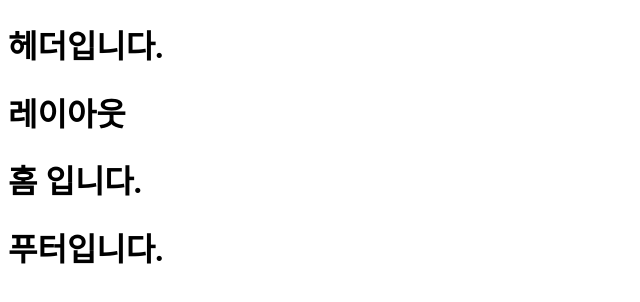
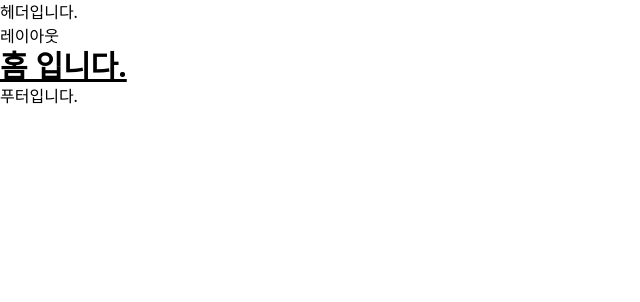
Before and after one commit to Largopie/next-portfolio, a Next.js app: page / in a window 1280 px wide. Shown: the top 302 px of the page, without its empty margins (0-640 px from the left). Built offline with nearby package versions, Linux system fonts and the light colour scheme.

Commit message:
build: tailwind 초기 세팅

```diff
--- a/pages/_app.js
+++ b/pages/_app.js
@@ -1,3 +1,4 @@
+import '@/styles/globals.css'
 
 export default function App({ Component, pageProps }) {
   return <Component {...pageProps} />
--- a/pages/index.js
+++ b/pages/index.js
@@ -14,7 +14,9 @@
         <link rel="icon" href="/favicon.ico" />
       </Head>
 
-      <h1>홈 입니다.</h1>
+      <h1 className="text-3xl font-bold underline">
+        홈 입니다.
+      </h1>
     </Layout>
   )
 }
--- /dev/null
+++ b/postcss.config.js
@@ -0,0 +1,6 @@
+module.exports = {
+  plugins: {
+    tailwindcss: { config: './tailwind.config.js' },
+    autoprefixer: {},
+  },
+};
--- a/styles/Home.module.css
+++ /dev/null
@@ -1,229 +0,0 @@
-.main {
-  display: flex;
-  flex-direction: column;
-  justify-content: space-between;
-  align-items: center;
-  padding: 6rem;
-  min-height: 100vh;
-}
-
-.description {
-  display: inherit;
-  justify-content: inherit;
-  align-items: inherit;
-  font-size: 0.85rem;
-  max-width: var(--max-width);
-  width: 100%;
-  z-index: 2;
-  font-family: var(--font-mono);
-}
-
-.description a {
-  display: flex;
-  justify-content: center;
-  align-items: center;
-  gap: 0.5rem;
-}
-
-.description p {
-  position: relative;
-  margin: 0;
-  padding: 1rem;
-  background-color: rgba(var(--callout-rgb), 0.5);
-  border: 1px solid rgba(var(--callout-border-rgb), 0.3);
-  border-radius: var(--border-radius);
-}
-
-.code {
-  font-weight: 700;
-  font-family: var(--font-mono);
-}
-
-.grid {
-  display: grid;
-  grid-template-columns: repeat(4, minmax(25%, auto));
-  max-width: var(--max-width);
-  width: 100%;
-}
-
-.card {
-  padding: 1rem 1.2rem;
-  border-radius: var(--border-radius);
-  background: rgba(var(--card-rgb), 0);
-  border: 1px solid rgba(var(--card-border-rgb), 0);
-  transition: background 200ms, border 200ms;
-}
-
-.card span {
-  display: inline-block;
-  transition: transform 200ms;
-}
-
-.card h2 {
-  font-weight: 600;
-  margin-bottom: 0.7rem;
-}
-
-.card p {
-  margin: 0;
-  opacity: 0.6;
-  font-size: 0.9rem;
-  line-height: 1.5;
-  max-width: 30ch;
-}
-
-.center {
-  display: flex;
-  justify-content: center;
-  align-items: center;
-  position: relative;
-  padding: 4rem 0;
-}
-
-.center::before {
-  background: var(--secondary-glow);
-  border-radius: 50%;
-  width: 480px;
-  height: 360px;
-  margin-left: -400px;
-}
-
-.center::after {
-  background: var(--primary-glow);
-  width: 240px;
-  height: 180px;
-  z-index: -1;
-}
-
-.center::before,
-.center::after {
-  content: '';
-  left: 50%;
-  position: absolute;
-  filter: blur(45px);
-  transform: translateZ(0);
-}
-
-.logo {
-  position: relative;
-}
-/* Enable hover only on non-touch devices */
-@media (hover: hover) and (pointer: fine) {
-  .card:hover {
-    background: rgba(var(--card-rgb), 0.1);
-    border: 1px solid rgba(var(--card-border-rgb), 0.15);
-  }
-
-  .card:hover span {
-    transform: translateX(4px);
-  }
-}
-
-@media (prefers-reduced-motion) {
-  .card:hover span {
-    transform: none;
-  }
-}
-
-/* Mobile */
-@media (max-width: 700px) {
-  .content {
-    padding: 4rem;
-  }
-
-  .grid {
-    grid-template-columns: 1fr;
-    margin-bottom: 120px;
-    max-width: 320px;
-    text-align: center;
-  }
-
-  .card {
-    padding: 1rem 2.5rem;
-  }
-
-  .card h2 {
-    margin-bottom: 0.5rem;
-  }
-
-  .center {
-    padding: 8rem 0 6rem;
-  }
-
-  .center::before {
-    transform: none;
-    height: 300px;
-  }
-
-  .description {
-    font-size: 0.8rem;
-  }
-
-  .description a {
-    padding: 1rem;
-  }
-
-  .description p,
-  .description div {
-    display: flex;
-    justify-content: center;
-    position: fixed;
-    width: 100%;
-  }
-
-  .description p {
-    align-items: center;
-    inset: 0 0 auto;
-    padding: 2rem 1rem 1.4rem;
-    border-radius: 0;
-    border: none;
-    border-bottom: 1px solid rgba(var(--callout-border-rgb), 0.25);
-    background: linear-gradient(
-      to bottom,
-      rgba(var(--background-start-rgb), 1),
-      rgba(var(--callout-rgb), 0.5)
-    );
-    background-clip: padding-box;
-    backdrop-filter: blur(24px);
-  }
-
-  .description div {
-    align-items: flex-end;
-    pointer-events: none;
-    inset: auto 0 0;
-    padding: 2rem;
-    height: 200px;
-    background: linear-gradient(
-      to bottom,
-      transparent 0%,
-      rgb(var(--background-end-rgb)) 40%
-    );
-    z-index: 1;
-  }
-}
-
-/* Tablet and Smaller Desktop */
-@media (min-width: 701px) and (max-width: 1120px) {
-  .grid {
-    grid-template-columns: repeat(2, 50%);
-  }
-}
-
-@media (prefers-color-scheme: dark) {
-  .vercelLogo {
-    filter: invert(1);
-  }
-
-  .logo {
-    filter: invert(1) drop-shadow(0 0 0.3rem #ffffff70);
-  }
-}
-
-@keyframes rotate {
-  from {
-    transform: rotate(360deg);
-  }
-  to {
-    transform: rotate(0deg);
-  }
-}
--- a/styles/globals.css
+++ b/styles/globals.css
@@ -1,107 +1,3 @@
-:root {
-  --max-width: 1100px;
-  --border-radius: 12px;
-  --font-mono: ui-monospace, Menlo, Monaco, 'Cascadia Mono', 'Segoe UI Mono',
-    'Roboto Mono', 'Oxygen Mono', 'Ubuntu Monospace', 'Source Code Pro',
-    'Fira Mono', 'Droid Sans Mono', 'Courier New', monospace;
-
-  --foreground-rgb: 0, 0, 0;
-  --background-start-rgb: 214, 219, 220;
-  --background-end-rgb: 255, 255, 255;
-
-  --primary-glow: conic-gradient(
-    from 180deg at 50% 50%,
-    #16abff33 0deg,
-    #0885ff33 55deg,
-    #54d6ff33 120deg,
-    #0071ff33 160deg,
-    transparent 360deg
-  );
-  --secondary-glow: radial-gradient(
-    rgba(255, 255, 255, 1),
-    rgba(255, 255, 255, 0)
-  );
-
-  --tile-start-rgb: 239, 245, 249;
-  --tile-end-rgb: 228, 232, 233;
-  --tile-border: conic-gradient(
-    #00000080,
-    #00000040,
-    #00000030,
-    #00000020,
-    #00000010,
-    #00000010,
-    #00000080
-  );
-
-  --callout-rgb: 238, 240, 241;
-  --callout-border-rgb: 172, 175, 176;
-  --card-rgb: 180, 185, 188;
-  --card-border-rgb: 131, 134, 135;
-}
-
-@media (prefers-color-scheme: dark) {
-  :root {
-    --foreground-rgb: 255, 255, 255;
-    --background-start-rgb: 0, 0, 0;
-    --background-end-rgb: 0, 0, 0;
-
-    --primary-glow: radial-gradient(rgba(1, 65, 255, 0.4), rgba(1, 65, 255, 0));
-    --secondary-glow: linear-gradient(
-      to bottom right,
-      rgba(1, 65, 255, 0),
-      rgba(1, 65, 255, 0),
-      rgba(1, 65, 255, 0.3)
-    );
-
-    --tile-start-rgb: 2, 13, 46;
-    --tile-end-rgb: 2, 5, 19;
-    --tile-border: conic-gradient(
-      #ffffff80,
-      #ffffff40,
-      #ffffff30,
-      #ffffff20,
-      #ffffff10,
-      #ffffff10,
-      #ffffff80
-    );
-
-    --callout-rgb: 20, 20, 20;
-    --callout-border-rgb: 108, 108, 108;
-    --card-rgb: 100, 100, 100;
-    --card-border-rgb: 200, 200, 200;
-  }
-}
-
-* {
-  box-sizing: border-box;
-  padding: 0;
-  margin: 0;
-}
-
-html,
-body {
-  max-width: 100vw;
-  overflow-x: hidden;
-}
-
-body {
-  color: rgb(var(--foreground-rgb));
-  background: linear-gradient(
-      to bottom,
-      transparent,
-      rgb(var(--background-end-rgb))
-    )
-    rgb(var(--background-start-rgb));
-}
-
-a {
-  color: inherit;
-  text-decoration: none;
-}
-
-@media (prefers-color-scheme: dark) {
-  html {
-    color-scheme: dark;
-  }
-}
+@tailwind base;
+@tailwind components;
+@tailwind utilities;
--- /dev/null
+++ b/tailwind.config.js
@@ -0,0 +1,13 @@
+/** @type {import('tailwindcss').Config} */
+module.exports = {
+  mode: 'jit',
+  content: [
+    "./pages/**/*.{js,ts,jsx,tsx,mdx}",
+    "./components/**/*.{js,ts,jsx,tsx,mdx}",
+  ],
+  darkMode:'class',
+  theme: {
+    extend: {},
+  },
+  plugins: [],
+}
```
